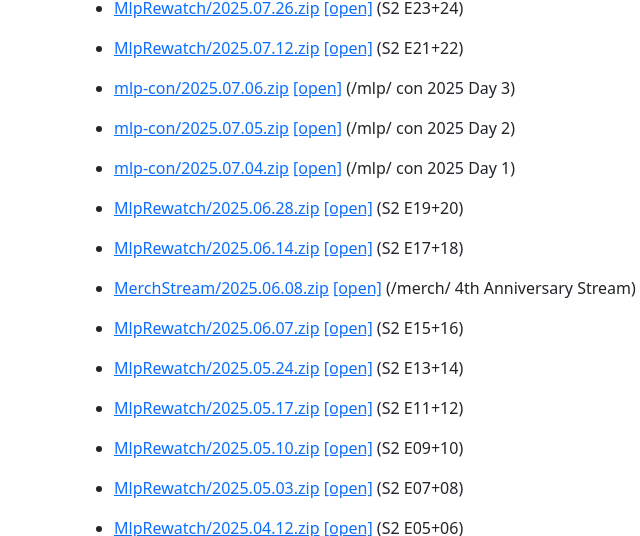
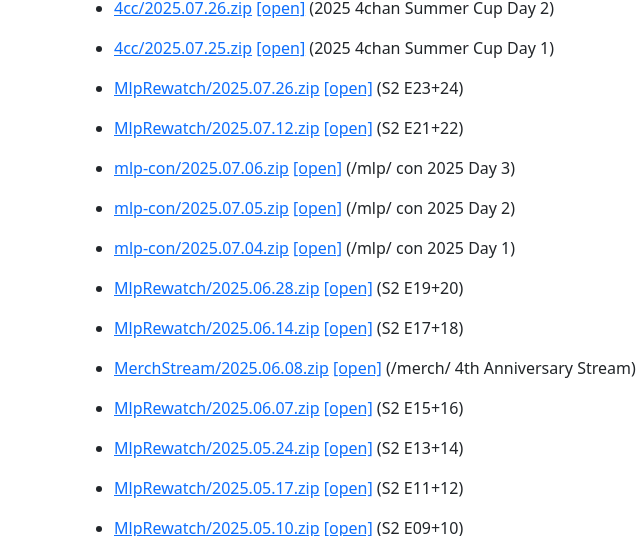
Before and after one commit to firlin123/mare, a website: page static/index.html in a window 1280 px wide. Shown: the part 564-1100 px from the top of the page, without its empty margins (0-640 px from the left). Drawn offline with nearby package versions, Linux system fonts and the light colour scheme.

Commit message:
4cc/2025.07.26.zip

```diff
--- a/static/index.html
+++ b/static/index.html
@@ -46,6 +46,8 @@
         </ul>
         <h1>CyTube Replays: </h1>
         <ul>
+            <li class="mb-3"><a href="https://rp.oc4.pp.ua/0_PublicData/Replays/4cc/2025.07.26.zip">4cc/2025.07.26.zip</a> <a href="https://firlin123.github.io/cytube-replay/load?zip=https://rp.oc4.pp.ua/0_PublicData/Replays/4cc/2025.07.26.zip">[open]</a> (2025 4chan Summer Cup Day 2)</li>
+            <li class="mb-3"><a href="https://rp.oc4.pp.ua/0_PublicData/Replays/4cc/2025.07.25.zip">4cc/2025.07.25.zip</a> <a href="https://firlin123.github.io/cytube-replay/load?zip=https://rp.oc4.pp.ua/0_PublicData/Replays/4cc/2025.07.25.zip">[open]</a> (2025 4chan Summer Cup Day 1)</li>
             <li class="mb-3"><a href="https://rp.oc4.pp.ua/0_PublicData/Replays/MlpRewatch/2025.07.26.zip">MlpRewatch/2025.07.26.zip</a> <a href="https://firlin123.github.io/cytube-replay/load?zip=https://rp.oc4.pp.ua/0_PublicData/Replays/MlpRewatch/2025.07.26.zip">[open]</a> (S2 E23+24)</li>
             <li class="mb-3"><a href="https://rp.oc4.pp.ua/0_PublicData/Replays/MlpRewatch/2025.07.12.zip">MlpRewatch/2025.07.12.zip</a> <a href="https://firlin123.github.io/cytube-replay/load?zip=https://rp.oc4.pp.ua/0_PublicData/Replays/MlpRewatch/2025.07.12.zip">[open]</a> (S2 E21+22)</li>
             <li class="mb-3"><a href="https://rp.oc4.pp.ua/0_PublicData/Replays/mlp-con/2025.07.06.zip">mlp-con/2025.07.06.zip</a> <a href="https://firlin123.github.io/cytube-replay/load?zip=https://rp.oc4.pp.ua/0_PublicData/Replays/mlp-con/2025.07.06.zip">[open]</a> (/mlp/ con 2025 Day 3)</li>
```
